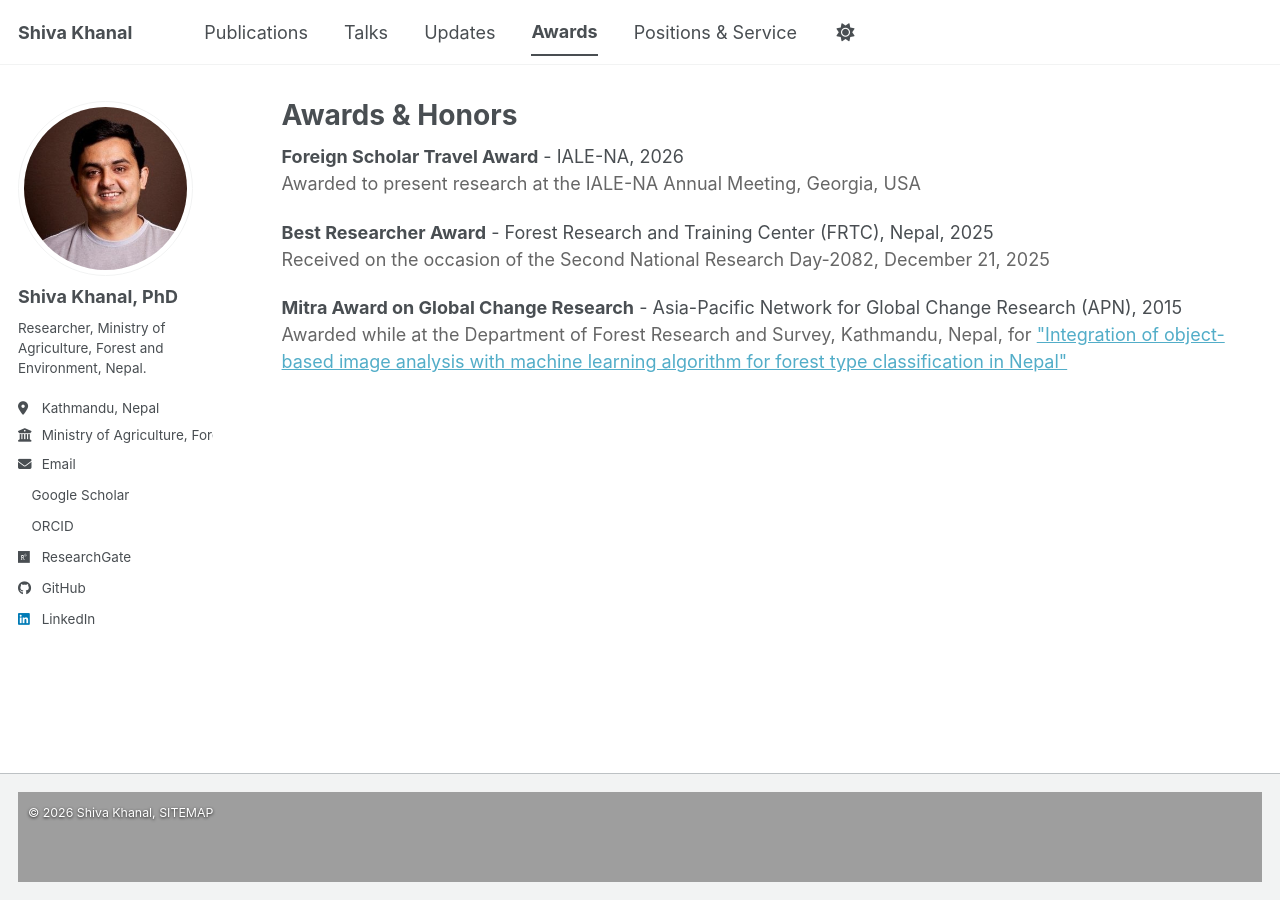
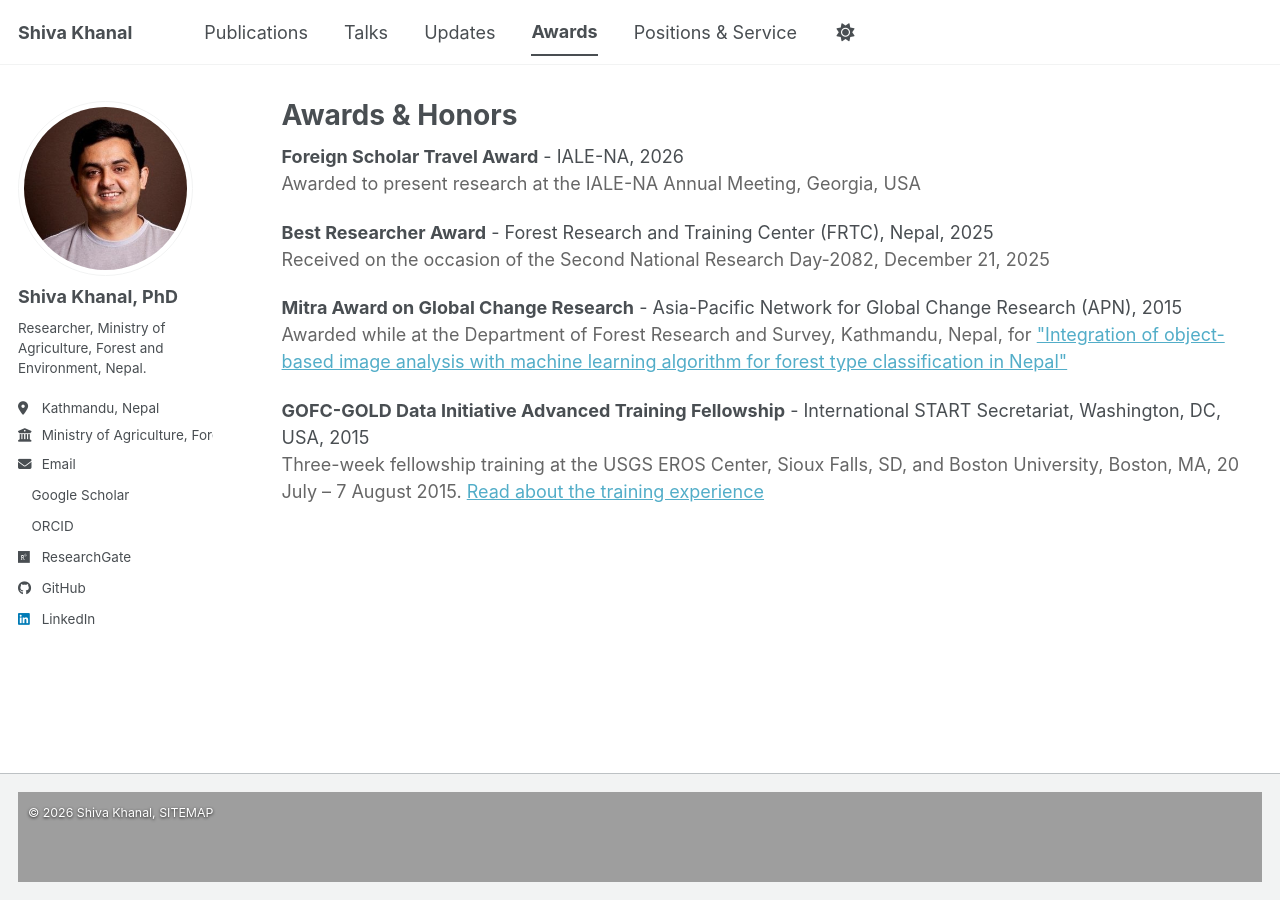
Before and after one commit to shivakhanal/shivakhanal.github.io, a Jekyll site: the page built from _pages/awards.md, in a window 1280 px wide. Built offline with Jekyll 4.4.1, drawn with Linux system fonts in a browser that asks for light colours; a style sheet for code colours, icons or effects is not loaded.

Commit message:
GOFC-GOLD

```diff
--- a/_data/awards.yml
+++ b/_data/awards.yml
@@ -11,3 +11,7 @@
   organization: "Asia-Pacific Network for Global Change Research (APN)"
   year: 2015
   description: 'Awarded while at the Department of Forest Research and Survey, Kathmandu, Nepal, for <a href="https://www.apn-gcr.org/wp-content/uploads/2020/09/20IGM-NS06-Khanal.pdf">"Integration of object-based image analysis with machine learning algorithm for forest type classification in Nepal"</a>'
+- title: "GOFC-GOLD Data Initiative Advanced Training Fellowship"
+  organization: "International START Secretariat, Washington, DC, USA"
+  year: 2015
+  description: 'Three-week fellowship training at the USGS EROS Center, Sioux Falls, SD, and Boston University, Boston, MA, 20 July – 7 August 2015. <a href="/activities/gofc-gold-data-initiative-training/">Read about the training experience</a>'
```
Also changed, not shown: _posts/2026-08-29-tracking-nepal-nap-implementation.md (+1 -0 lines), images/gofc-gold-2015-boston-university.jpg (added), images/gofc-gold-2015-usgs-loveland.JPG (added).
